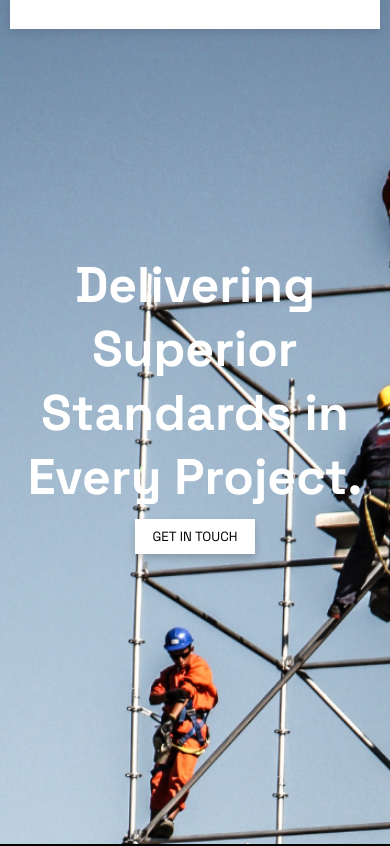
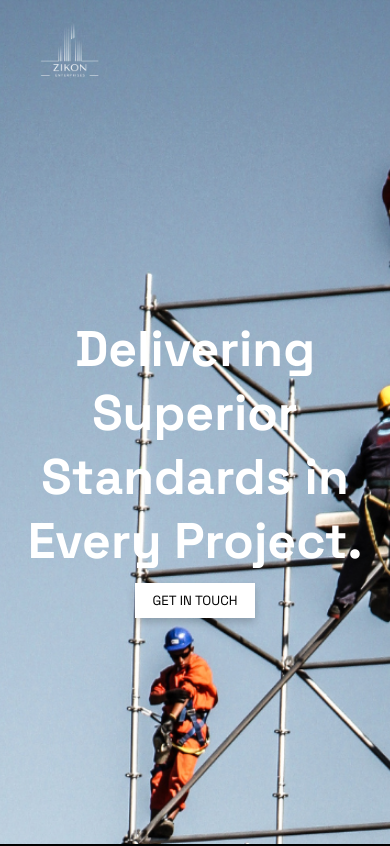
Before and after one commit to RayyanDevZone/zikon, a React (Create React App) app: page / in a window 390 px wide. Shown: the top 846 px of the page. Built offline with nearby package versions, Linux system fonts and the light colour scheme.

Commit message:
final edit 1

```diff
--- a/src/components/Navbar/Navbar.jsx
+++ b/src/components/Navbar/Navbar.jsx
@@ -1,10 +1,13 @@
 import React from 'react';
 import './Navbar.scss';
+import logo from '../../images/zikon.png'
 
 const Navbar = () => {
   return (
     <div className='navbar'>
-      <div className="navbar-logo">Zikon</div>
+      <div className="navbar-logo">
+        <img src={logo}></img>
+      </div>
 
     </div>
   );
--- a/src/components/Navbar/Navbar.scss
+++ b/src/components/Navbar/Navbar.scss
@@ -1,52 +1,25 @@
 .navbar {
-    height: 50px;
-    width: 95%;
-    background-color: white; /* Adjust color as needed */
+    height: 100px;
+    width: 100%;
+    // background-color:black; /* Adjust color as needed */
     position: sticky;
     // top: 15px;
     // border-radius: 50px;
     margin: 0 auto;
     display: flex;
     padding: 0 20px;
-    box-shadow: 0px 4px 10px rgba(0, 0, 0, 0.1); /* Added shadow */
+    // box-shadow: 0px 4px 10px rgba(0, 0, 0, 0.1); /* Added shadow */
     color:  white;
   }
 
   .navbar-logo {
-    font-size: 1.5rem;
-    font-weight: bold;
+// border: 1px solid red;
+height: 100%;
+width: 100px;
+>img{
+  height: 100%;
+  background-size: cover;
+  background-position: center;
+}
 
   }
-
-  .navbar-links {
-    display: flex;
-    gap: 20px;
-    text-decoration: none;
-    color:  white;
-  }
-
-  .navbar-link {
-    text-decoration: none;
-    font-size: 1rem;
-    transition: color 0.3s ease-in-out;
-    color:  white; /* Smooth transition on hover */
-  }
-
-  .navbar-link:hover {
-    color: #f1faee; /* Lighter color on hover */
-  }
-
-  /* Responsive design for smaller screens */
-  @media (max-width: 768px) {
-    .navbar {
-      flex-direction: column;
-      justify-content: center; /* Center items for mobile */
-      height: auto;
-      border-radius: 0;
-    }
-
-    .navbar-links {
-      flex-direction: column;
-      gap: 10px;
-    }
-  }
--- a/src/components/Services/Services.scss
+++ b/src/components/Services/Services.scss
@@ -16,14 +16,16 @@
 
 }
 .lowerservice{
-    justify-content: space-evenly;
+    justify-content: center;
     overflow: hidden;
+    align-items: center;
     height: 70%;
     >.cards{
         display: flex;
-        align-items: flex-start;
+        align-items:center;
         justify-content: space-between;
         flex-direction: column;
+        // border: 1px solid blue;
         height: 95%;
         >img{
             background-position: center;
@@ -37,6 +39,7 @@
         >p{
             font-family: "Space Grotesk", sans-serif;
             font-weight: 500;
+            text-align: center;
         }
     }
 }
```
Also changed, not shown: src/components/Services/Services.jsx (line endings or trailing spaces), src/images/zikon.png (added).
